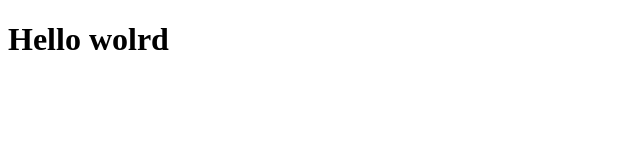
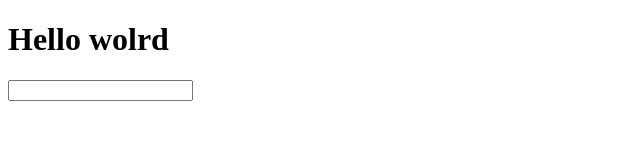
Before and after one commit to ClebSantos404/curso-de-git-e-github, a plain HTML site: page index.html in a window 1280 px wide. Shown: the whole page, without its empty margins (0-640 px from the left). Drawn offline with Linux system fonts and the light colour scheme.

Commit message:
adicionei o formulario e o estilo

```diff
--- a/index.html
+++ b/index.html
@@ -9,6 +9,8 @@
 <body>
 
   <h1>Hello wolrd</h1>
-
+  <form action="">
+    <input type="text" name="" id="">
+  </form>
 </body>
 </html>
```
Also changed, not shown: style.css (added).
